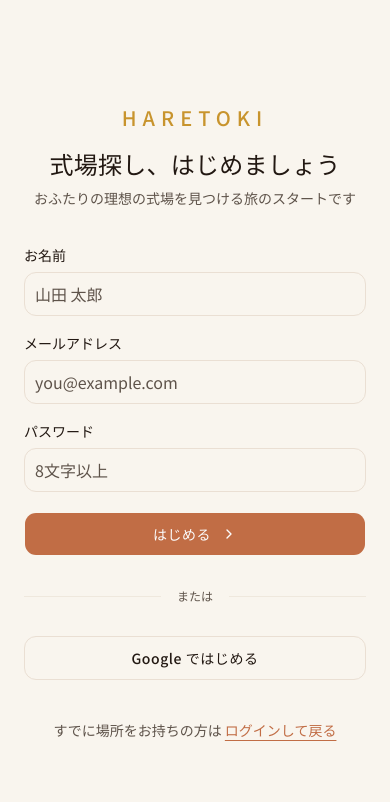
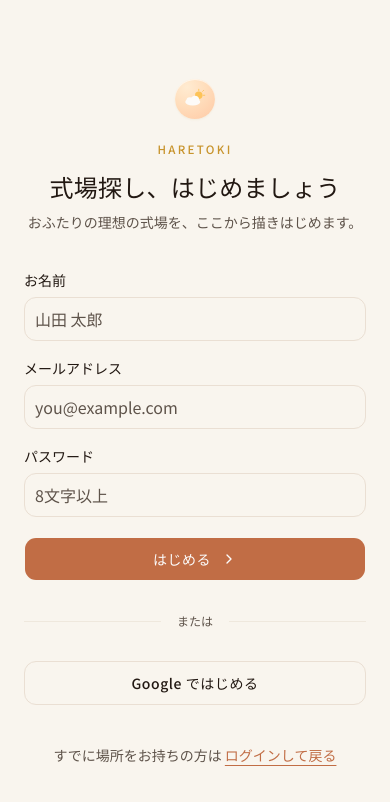
Before and after one commit to ykaya-jp/haretoki, a Next.js app: page /signup in a window 390 px wide. Shown: the top 802 px of the page. Built offline with nearby package versions, Linux system fonts and the light colour scheme; no server answers.

Commit message:
polish(auth): モバイル login/signup に SkyChip (sunny/break) を追加、eyebrow も 11.5/0.2em に

```diff
--- a/src/app/(auth)/login/page.tsx
+++ b/src/app/(auth)/login/page.tsx
@@ -10,6 +10,7 @@ import { Input } from "@/components/ui/input";
 import { Label } from "@/components/ui/label";
 import { Loader2 } from "lucide-react";
 import { SeasonalMotif } from "@/components/ui/seasonal-motif";
+import { SkyChip } from "@/components/home/sky-chip";
 import { isSameOriginRedirectPath } from "@/lib/url-guard";
 
 export default function LoginPage() {
@@ -113,12 +114,15 @@ function LoginPageInner() {
       {/* Right: Form */}
       <div className="flex flex-1 items-center justify-center px-6 py-16">
         <div className="w-full max-w-sm space-y-10">
-          {/* Mobile logo */}
-          <div className="text-center lg:hidden">
-            <Link href="/" className="text-xl font-medium uppercase tracking-[0.3em] text-[var(--gold-warm)] transition-opacity duration-200 hover:opacity-70">
-              Haretoki
-            </Link>
-            <h2 className="mt-4 font-[family-name:var(--font-display)] text-2xl font-extralight tracking-[0.01em]">ログイン</h2>
+          {/* Mobile logo + SkyChip */}
+          <div className="flex flex-col items-center gap-4 text-center lg:hidden">
+            <SkyChip mood="sunny" size={40} />
+            <div>
+              <Link href="/" className="text-[11.5px] font-medium uppercase tracking-[0.2em] text-[var(--gold-warm)] transition-opacity duration-200 hover:opacity-70">
+                Haretoki
+              </Link>
+              <h2 className="mt-3 font-[family-name:var(--font-display)] text-2xl font-extralight tracking-[0.01em]">ログイン</h2>
+            </div>
           </div>
 
           {/* Desktop heading */}
--- a/src/app/(auth)/signup/page.tsx
+++ b/src/app/(auth)/signup/page.tsx
@@ -10,6 +10,7 @@ import { Button } from "@/components/ui/button";
 import { Input } from "@/components/ui/input";
 import { Label } from "@/components/ui/label";
 import { Loader2, ChevronRight } from "lucide-react";
+import { SkyChip } from "@/components/home/sky-chip";
 import { SeasonalMotif } from "@/components/ui/seasonal-motif";
 import { isSameOriginRedirectPath } from "@/lib/url-guard";
 
@@ -119,17 +120,20 @@ export default function SignupPage() {
       {/* Right: Form */}
       <div className="flex flex-1 items-center justify-center px-6 py-16">
         <div className="w-full max-w-sm space-y-10">
-          {/* Mobile header */}
-          <div className="text-center lg:hidden">
-            <Link href="/" className="text-xl font-medium uppercase tracking-[0.3em] text-[var(--gold-warm)] transition-opacity duration-200 hover:opacity-70">
-              Haretoki
-            </Link>
-            <h2 className="mt-4 font-[family-name:var(--font-display)] text-2xl font-extralight tracking-[0.01em]">
-              式場探し、はじめましょう
-            </h2>
-            <p className="mt-2 text-sm text-muted-foreground">
-              おふたりの理想の式場を見つける旅のスタートです
-            </p>
+          {/* Mobile header + SkyChip */}
+          <div className="flex flex-col items-center gap-4 text-center lg:hidden">
+            <SkyChip mood="break" size={40} />
+            <div>
+              <Link href="/" className="text-[11.5px] font-medium uppercase tracking-[0.2em] text-[var(--gold-warm)] transition-opacity duration-200 hover:opacity-70">
+                Haretoki
+              </Link>
+              <h2 className="mt-3 font-[family-name:var(--font-display)] text-2xl font-extralight tracking-[0.01em]">
+                式場探し、はじめましょう
+              </h2>
+              <p className="mt-2 text-sm text-muted-foreground leading-relaxed">
+                おふたりの理想の式場を、ここから描きはじめます。
+              </p>
+            </div>
           </div>
 
           {/* Desktop heading */}
```
